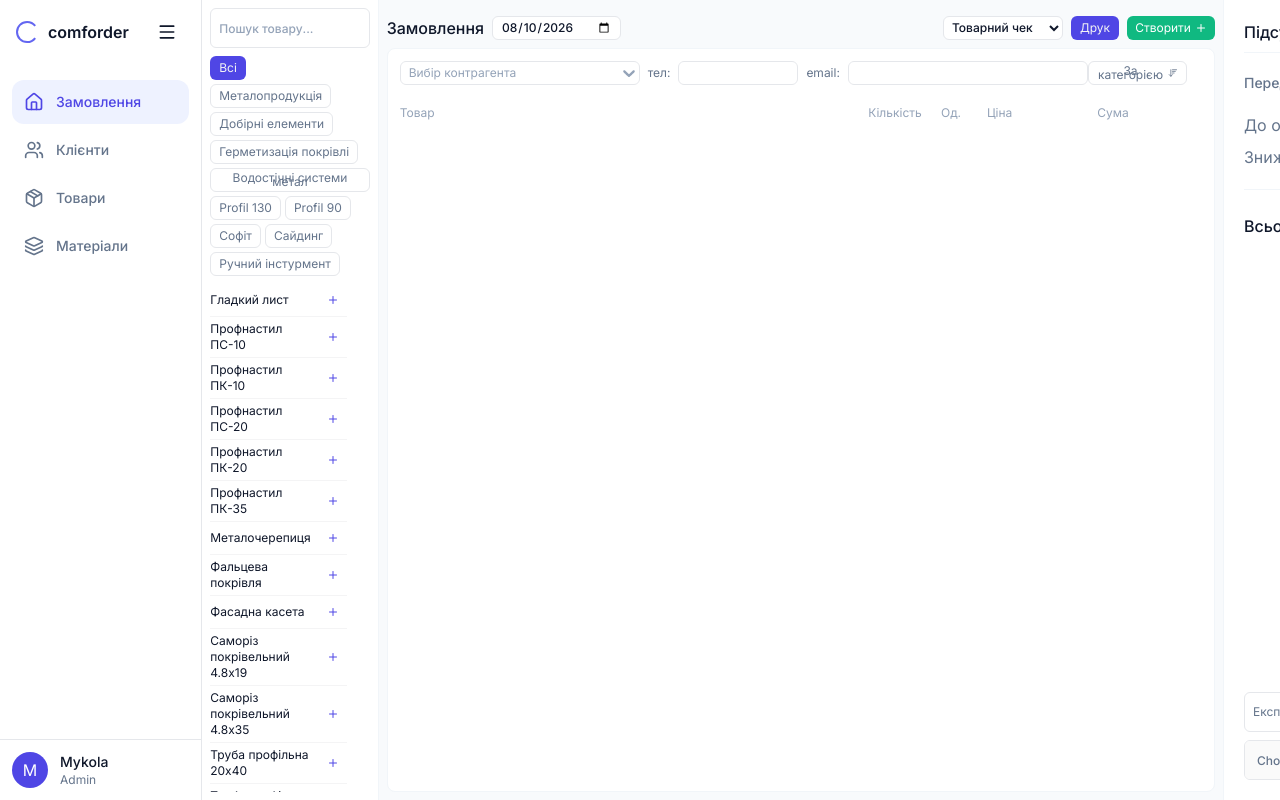
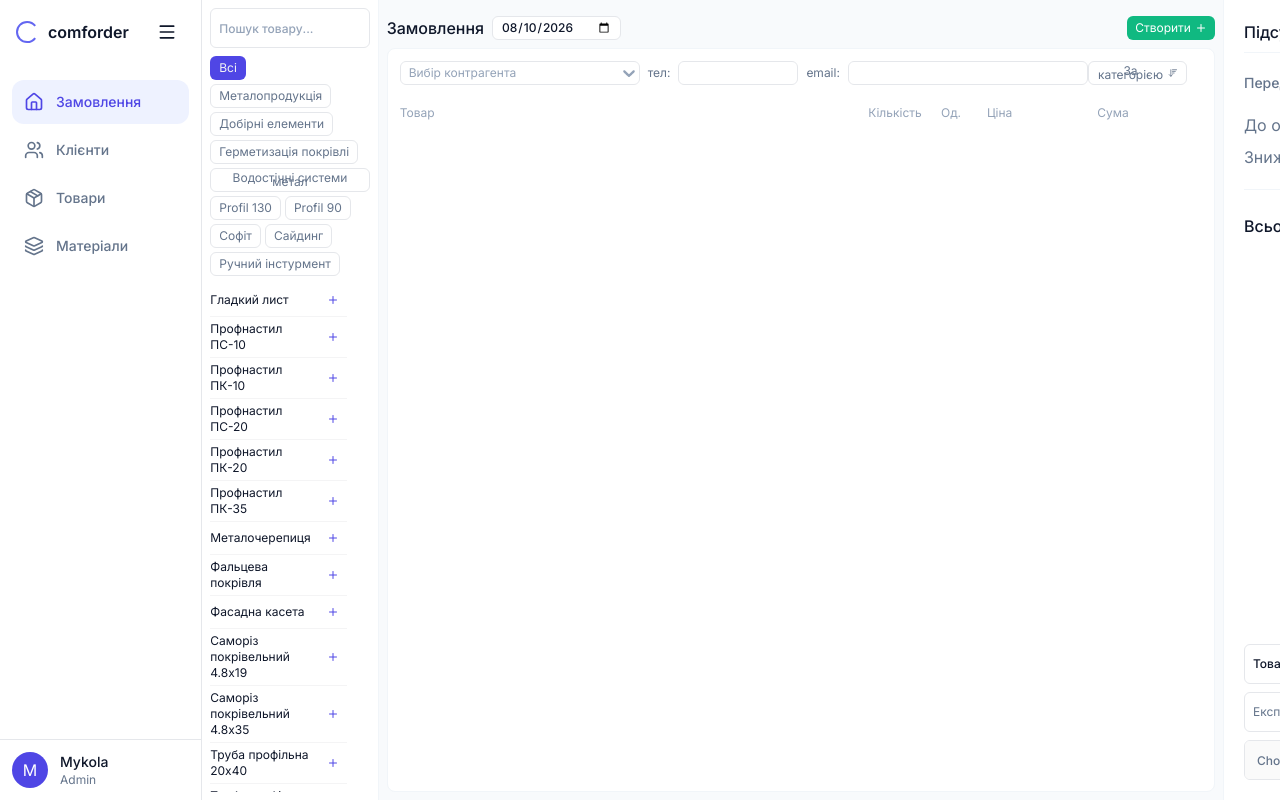
Before and after one commit to bubabum/comforder, a React (Vite) app: page / in a window 1280 px wide. Built offline with nearby package versions, Linux system fonts and the light colour scheme.

Commit message:
Print form added

```diff
--- a/src/features/order/components/Discount.jsx
+++ b/src/features/order/components/DiscountForm.jsx
@@ -11,7 +11,7 @@ import { DISCOUNT_TYPES } from '../../../shared/constants/discountTypes';
 import { DISCOUNT_OPTIONS } from '../../../shared/constants/discountTypes';
 
 
-export default function Discount({ discountModalOpened, setDiscountModalOpened }) {
+export default function DiscountForm({ discountModalOpened, setDiscountModalOpened }) {
 	const dispatch = useDispatch();
 	const order = useSelector(state => state.order);
 	const { items, partialPayment, discount } = order;
--- a/src/features/order/components/Order.jsx
+++ b/src/features/order/components/Order.jsx
@@ -1,4 +1,4 @@
-import { useState, useEffect, useRef } from 'react'
+import { useState, useEffect } from 'react'
 import { useDispatch } from "react-redux";
 import { useSelector } from "react-redux";
 import { selectCategories } from '../../../store/referenceData/referenceDataSelectors';
@@ -11,31 +11,19 @@ import {
 	setPrintTemplate,
 	setItems,
 } from '../orderSlice';
-import { useReactToPrint } from "react-to-print";
 import { sortByCategory } from '../utils/sortByCategory';
-import { PRINT_TEMPLATE_TYPES, PRINT_TEMPLATE_OPTIONS } from '../../../shared/constants/printTemplateTypes';
 import { selectOrderSummary } from '../selectors/selectOrderSummary';
 import OrderItem from './orderItem/OrderItem';
 import CustomerSelect from './CustomerSelect';
 import Button from '../../../shared/UI/Button';
 import Input from '../../../shared/UI/Input';
 import Select from '../../../shared/UI/Select';
-import ToogleCheckbox from '../../../shared/UI/ToogleCheckbox';
 
 export default function Order() {
 	const dispatch = useDispatch();
 	const order = useSelector(state => state.order);
-	const { items, date, customerPhone, customerEmail, printTemplate } = order;
+	const { items, date, customerPhone, customerEmail } = order;
 	const categories = useSelector(selectCategories);
-	const contentRef = useRef(null);
-	const reactToPrintFn = useReactToPrint({ contentRef });
-	const TemplateComponent = PRINT_TEMPLATE_OPTIONS.find(p => p.id === printTemplate).template;
-	const title = PRINT_TEMPLATE_OPTIONS.find(p => p.id === printTemplate).title;
-
-	const handleChangePrintTemplate = printTemplate => {
-		dispatch(setPrintTemplate(printTemplate))
-		if (printTemplate === PRINT_TEMPLATE_TYPES.CASHLESS) return dispatch(resetPartialPayment())
-	}
 
 	return (
 		<div className='h-full flex flex-col grow bg-background p-2'>
@@ -45,13 +33,6 @@ export default function Order() {
 					<Input type="date" value={date.split("T")[0]} onChange={e => dispatch(setDate(new Date(e.target.value).toISOString()))} />
 				</div>
 				<div className='flex gap-2'>
-					<Select value={printTemplate} onChange={e => handleChangePrintTemplate(e.target.value)}>
-						{PRINT_TEMPLATE_OPTIONS.map(p => (<option key={p.id} value={p.id}>{p.title}</option>))}
-					</Select>
-					<Button variant="primary" onClick={reactToPrintFn}>Друк</Button>
-					<div className='hidden print:block' ref={contentRef}>
-						{<TemplateComponent title={title} order={order} />}
-					</div>
 					<Button variant='success' icon="plus" onClick={() =>
 						dispatch(reset())
 					}>Створити</Button>
--- a/src/features/order/components/OrderSummary.jsx
+++ b/src/features/order/components/OrderSummary.jsx
@@ -4,7 +4,8 @@ import { useDispatch } from "react-redux";
 import { useSelector } from "react-redux";
 import { togglePartialPayment, setPartialPayment, setOrder } from '../orderSlice';
 import { selectOrderSummary } from '../selectors/selectOrderSummary';
-import Discount from './Discount';
+import PrintForm from './PrintForm';
+import DiscountForm from './DiscountForm';
 import Button from '../../../shared/UI/Button';
 import Input from '../../../shared/UI/Input';
 import NumberInput from '../../../shared/UI/NumberInput';
@@ -101,9 +102,10 @@ export default function OrderSummary() {
 							<div className='text-xl font-medium'>₴ {(orderFinalTotal - partialPayment).toFixed(2)}</div>
 						</div>
 					</div>}
-				{discountModalOpened && <Discount discountModalOpened={discountModalOpened} setDiscountModalOpened={setDiscountModalOpened} />}
+				{discountModalOpened && <DiscountForm discountModalOpened={discountModalOpened} setDiscountModalOpened={setDiscountModalOpened} />}
 			</div>
 			<div className='flex flex-col gap-2'>
+				<PrintForm />
 				<div className='flex gap-2'>
 					<Button className="h-10 w-full" variant="secondary" icon="download" onClick={exportOrder}>Експорт</Button>
 					<Button className="h-10 w-full" variant="secondary" icon="upload" onClick={importOrder}>Імпорт</Button>
--- /dev/null
+++ b/src/features/order/components/PrintForm.jsx
@@ -0,0 +1,38 @@
+import { useState, useRef } from 'react';
+import { useDispatch } from "react-redux";
+import { useSelector } from "react-redux";
+import { useReactToPrint } from "react-to-print";
+import { PRINT_TEMPLATE_TYPES, PRINT_TEMPLATE_OPTIONS } from '../../../shared/constants/printTemplateTypes';
+import {
+	resetPartialPayment,
+	setPrintTemplate,
+} from '../orderSlice';
+import Button from '../../../shared/UI/Button';
+import Select from '../../../shared/UI/Select';
+
+export default function PrintForm() {
+	const dispatch = useDispatch();
+	const order = useSelector(state => state.order);
+	const { printTemplate } = order;
+	const contentRef = useRef(null);
+	const reactToPrintFn = useReactToPrint({ contentRef });
+	const TemplateComponent = PRINT_TEMPLATE_OPTIONS.find(p => p.id === printTemplate).template;
+	const title = PRINT_TEMPLATE_OPTIONS.find(p => p.id === printTemplate).title;
+
+	const handleChangePrintTemplate = printTemplate => {
+		dispatch(setPrintTemplate(printTemplate))
+		if (printTemplate === PRINT_TEMPLATE_TYPES.CASHLESS) return dispatch(resetPartialPayment())
+	}
+
+	return (
+		<div className='flex gap-2'>
+			<Select className='h-10 w-full' value={printTemplate} onChange={e => handleChangePrintTemplate(e.target.value)}>
+				{PRINT_TEMPLATE_OPTIONS.map(p => (<option key={p.id} value={p.id}>{p.title}</option>))}
+			</Select>
+			<Button className='h-10' variant="primary" icon="printer" onClick={reactToPrintFn}>Друк</Button>
+			<div className='hidden print:block' ref={contentRef}>
+				{<TemplateComponent title={title} order={order} />}
+			</div>
+		</div>
+	)
+}
```
